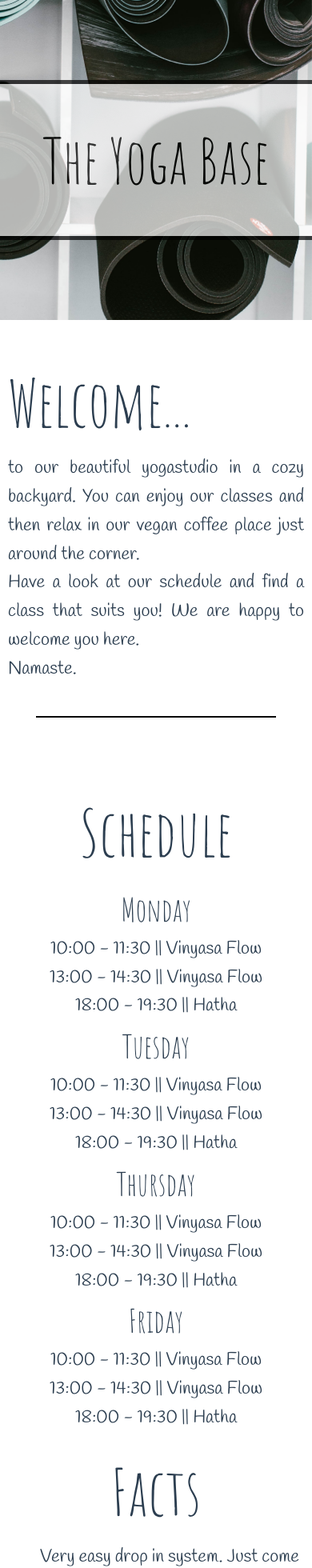
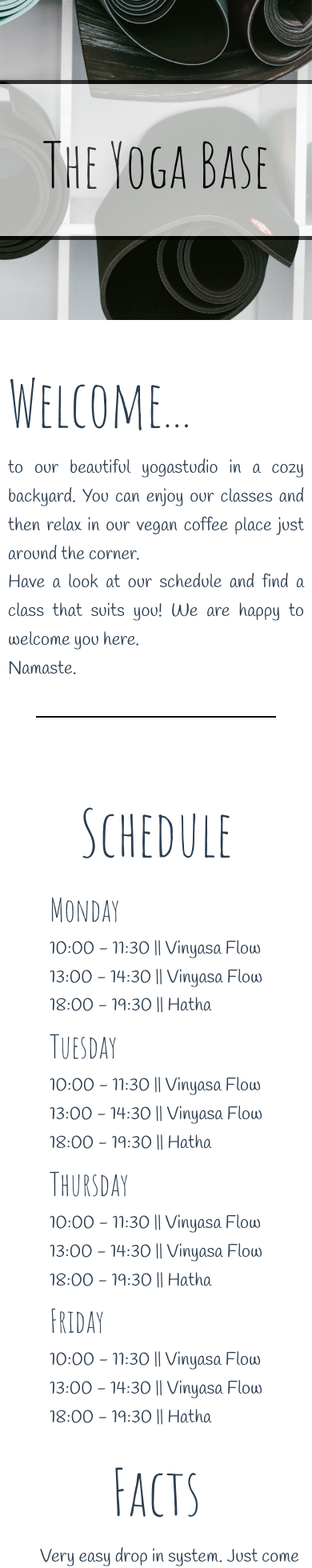
Before and after one commit to KRISCHOMAT/yoga-mock, a Vue app: page / in a window 390 px wide. Shown: the top 1960 px of the page at 80% size. Built offline with nearby package versions, Linux system fonts and the light colour scheme; some icons are missing.

Commit message:
adding gsap

```diff
--- a/src/components/EventCard.vue
+++ b/src/components/EventCard.vue
@@ -51,7 +51,8 @@ defineProps({
 .event:hover::after {
   left: 10px;
   top: 53px;
-
+  border: 4px solid black;
+  opacity: 0.3;
   transition: 1s ease-in-out;
 }
 </style>
--- a/src/components/EventsSection.vue
+++ b/src/components/EventsSection.vue
@@ -3,6 +3,20 @@ import EventCard from "./EventCard.vue";
 import bali from "/src/images/Bali.jpg";
 import trainging from "/src/images/training.jpg";
 import gardening from "/src/images/gardening.jpg";
+
+import gsap from "gsap";
+import { onMounted } from "vue";
+
+import ScrollTrigger from "gsap/ScrollTrigger";
+gsap.registerPlugin(ScrollTrigger);
+
+onMounted(() => {
+  gsap.to(".events", {
+    scrollTrigger: ".events",
+    opacity: 1,
+    duration: 4,
+  });
+});
 </script>
 
 <template>
@@ -45,6 +59,7 @@ import gardening from "/src/images/gardening.jpg";
   align-items: center;
   justify-content: center;
   margin-bottom: 100px;
+  opacity: 0;
 }
 
 .description {
--- /dev/null
+++ b/src/components/FactsSection.vue
@@ -0,0 +1,74 @@
+<script lang="ts" setup>
+import { CheckIcon } from "@vue-icons/feather";
+
+import gsap from "gsap";
+import { onMounted } from "vue";
+
+import ScrollTrigger from "gsap/ScrollTrigger";
+gsap.registerPlugin(ScrollTrigger);
+
+onMounted(() => {
+  gsap.to(".facts", {
+    scrollTrigger: ".facts",
+    opacity: 1,
+    duration: 4,
+  });
+});
+</script>
+
+<template>
+  <section>
+    <h1>Facts</h1>
+    <div class="facts">
+      <div class="factsItem">
+        <div class="checkIcon">
+          <CheckIcon size="40" />
+        </div>
+        <p>Very easy drop in system. Just come as you are!</p>
+      </div>
+
+      <div class="factsItem">
+        <div class="checkIcon">
+          <CheckIcon size="40" />
+        </div>
+        <p>All of our teachers have many years of teaching experience!</p>
+      </div>
+
+      <div class="factsItem">
+        <div class="checkIcon">
+          <CheckIcon size="40" />
+        </div>
+        <p>Get a voucher and have a snack of drink at our vegan coffee-shop.</p>
+      </div>
+
+      <div class="factsItem">
+        <div class="checkIcon">
+          <CheckIcon size="40" />
+        </div>
+        <p>
+          We are offering many retreats and teacher trainings during the year!
+        </p>
+      </div>
+    </div>
+  </section>
+</template>
+
+<style>
+.factsItem {
+  display: flex;
+  gap: 10px;
+}
+
+.address {
+  margin: 30px auto;
+}
+
+.facts {
+  width: 100%;
+  max-width: 500px;
+  display: flex;
+  flex-direction: column;
+  gap: 20px;
+  opacity: 0;
+}
+</style>
--- a/src/components/InfoSection.vue
+++ b/src/components/InfoSection.vue
@@ -1,65 +1,12 @@
 <script lang="ts" setup>
-import { CheckIcon } from "@vue-icons/feather";
+import ScheduleSection from "./ScheduleSection.vue";
+import FactsSection from "./FactsSection.vue";
 </script>
 
 <template>
   <div class="wrapper">
-    <section>
-      <h1>Schedule</h1>
-
-      <h2>Monday</h2>
-      <p>10:00 - 11:30 || Vinyasa Flow</p>
-      <p>13:00 - 14:30 || Vinyasa Flow</p>
-      <p>18:00 - 19:30 || Hatha</p>
-      <h2>Tuesday</h2>
-      <p>10:00 - 11:30 || Vinyasa Flow</p>
-      <p>13:00 - 14:30 || Vinyasa Flow</p>
-      <p>18:00 - 19:30 || Hatha</p>
-      <h2>Thursday</h2>
-      <p>10:00 - 11:30 || Vinyasa Flow</p>
-      <p>13:00 - 14:30 || Vinyasa Flow</p>
-      <p>18:00 - 19:30 || Hatha</p>
-      <h2>Friday</h2>
-      <p>10:00 - 11:30 || Vinyasa Flow</p>
-      <p>13:00 - 14:30 || Vinyasa Flow</p>
-      <p>18:00 - 19:30 || Hatha</p>
-    </section>
-    <section>
-      <h1>Facts</h1>
-      <div class="facts">
-        <div class="factsItem">
-          <div class="checkIcon">
-            <CheckIcon size="40" />
-          </div>
-          <p>Very easy drop in system. Just come as you are!</p>
-        </div>
-
-        <div class="factsItem">
-          <div class="checkIcon">
-            <CheckIcon size="40" />
-          </div>
-          <p>All of our teachers have many years of teaching experience!</p>
-        </div>
-
-        <div class="factsItem">
-          <div class="checkIcon">
-            <CheckIcon size="40" />
-          </div>
-          <p>
-            Get a voucher and have a snack of drink at our vegan coffee-shop.
-          </p>
-        </div>
-
-        <div class="factsItem">
-          <div class="checkIcon">
-            <CheckIcon size="40" />
-          </div>
-          <p>
-            We are offering many retreats and teacher trainings during the year!
-          </p>
-        </div>
-      </div>
-    </section>
+    <ScheduleSection />
+    <FactsSection />
   </div>
   <div class="hrContainer">
     <hr />
@@ -67,15 +14,6 @@ import { CheckIcon } from "@vue-icons/feather";
 </template>
 
 <style>
-.factsItem {
-  display: flex;
-  gap: 10px;
-}
-
-.address {
-  margin: 30px auto;
-}
-
 .wrapper {
   width: 100%;
   display: flex;
@@ -85,14 +23,6 @@ import { CheckIcon } from "@vue-icons/feather";
   background-color: white;
 }
 
-.facts {
-  width: 100%;
-  max-width: 500px;
-  display: flex;
-  flex-direction: column;
-  gap: 20px;
-}
-
 .hrContainer {
   border: 1px solid white;
   background-color: white;
--- a/src/components/MainHeader.vue
+++ b/src/components/MainHeader.vue
@@ -1,11 +1,23 @@
 <script lang="ts" setup>
 import image from "../images/Yoga3.jpg";
+import { onMounted } from "vue";
+import gsap from "gsap";
+onMounted(() => {
+  const size = window.innerWidth;
+  gsap.fromTo(
+    ".mainHeading",
+    { x: -size },
+    { x: 0, duration: 1, ease: "back" }
+  );
+});
 </script>
 
 <template>
   <div class="headingContainer">
     <img class="headingImg" :src="image" />
-    <h1 class="mainHeading">The Yoga Base</h1>
+    <div class="mainHeadingContainer">
+      <h1 class="mainHeading">The Yoga Base</h1>
+    </div>
   </div>
 </template>
 
@@ -36,23 +48,23 @@ import image from "../images/Yoga3.jpg";
   position: fixed;
 }
 
-.mainHeading {
+.mainHeadingContainer {
+  background-color: white;
   display: flex;
+  justify-content: center;
   align-items: center;
-  justify-content: center;
   border-top: 5px solid black;
   border-bottom: 5px solid black;
+  width: 100%;
   padding: 20px;
-  width: 100%;
   height: 50%;
-  margin: 0 auto;
-  background-color: white;
+  opacity: 0.7;
+}
+
+.mainHeading {
   color: black;
   font-size: 20vw;
   font-weight: 500;
-  opacity: 0.7;
-  animation-name: fadeIn;
-  animation-duration: 3s;
 }
 
 @media screen and (max-width: 800px) {
--- /dev/null
+++ b/src/components/ScheduleSection.vue
@@ -0,0 +1,45 @@
+<script lang="ts" setup>
+import gsap from "gsap";
+import { onMounted } from "vue";
+
+import ScrollTrigger from "gsap/ScrollTrigger";
+gsap.registerPlugin(ScrollTrigger);
+
+onMounted(() => {
+  gsap.to(".schedule", {
+    scrollTrigger: ".schedule",
+    opacity: 1,
+    duration: 4,
+  });
+});
+</script>
+
+<template>
+  <section>
+    <h1>Schedule</h1>
+    <div class="schedule">
+      <h2>Monday</h2>
+      <p>10:00 - 11:30 || Vinyasa Flow</p>
+      <p>13:00 - 14:30 || Vinyasa Flow</p>
+      <p>18:00 - 19:30 || Hatha</p>
+      <h2>Tuesday</h2>
+      <p>10:00 - 11:30 || Vinyasa Flow</p>
+      <p>13:00 - 14:30 || Vinyasa Flow</p>
+      <p>18:00 - 19:30 || Hatha</p>
+      <h2>Thursday</h2>
+      <p>10:00 - 11:30 || Vinyasa Flow</p>
+      <p>13:00 - 14:30 || Vinyasa Flow</p>
+      <p>18:00 - 19:30 || Hatha</p>
+      <h2>Friday</h2>
+      <p>10:00 - 11:30 || Vinyasa Flow</p>
+      <p>13:00 - 14:30 || Vinyasa Flow</p>
+      <p>18:00 - 19:30 || Hatha</p>
+    </div>
+  </section>
+</template>
+
+<style>
+.schedule {
+  opacity: 0;
+}
+</style>
--- a/src/components/WelcomeSection.vue
+++ b/src/components/WelcomeSection.vue
@@ -1,6 +1,14 @@
+<script lang="ts" setup>
+import { onMounted } from "vue";
+import gsap from "gsap";
+onMounted(() => {
+  gsap.to(".welcome", { opacity: 1, duration: 2 });
+});
+</script>
+
 <template>
   <section>
-    <div class="content">
+    <div class="content welcome">
       <h1>Welcome...</h1>
       <p>
         to our beautiful yogastudio in a cozy backyard. You can enjoy our
@@ -16,4 +24,8 @@
   </section>
 </template>
 
-<style></style>
+<style>
+.welcome {
+  opacity: 0;
+}
+</style>
```
